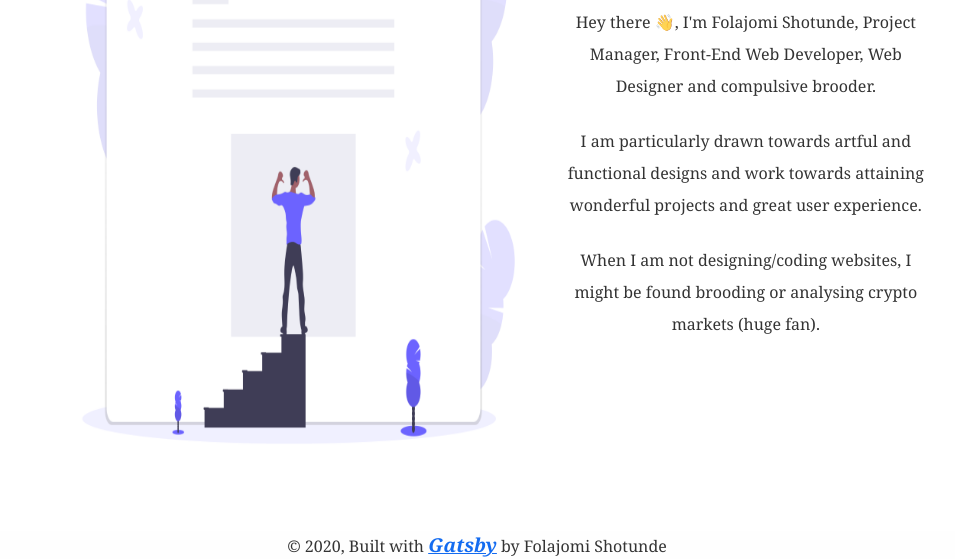
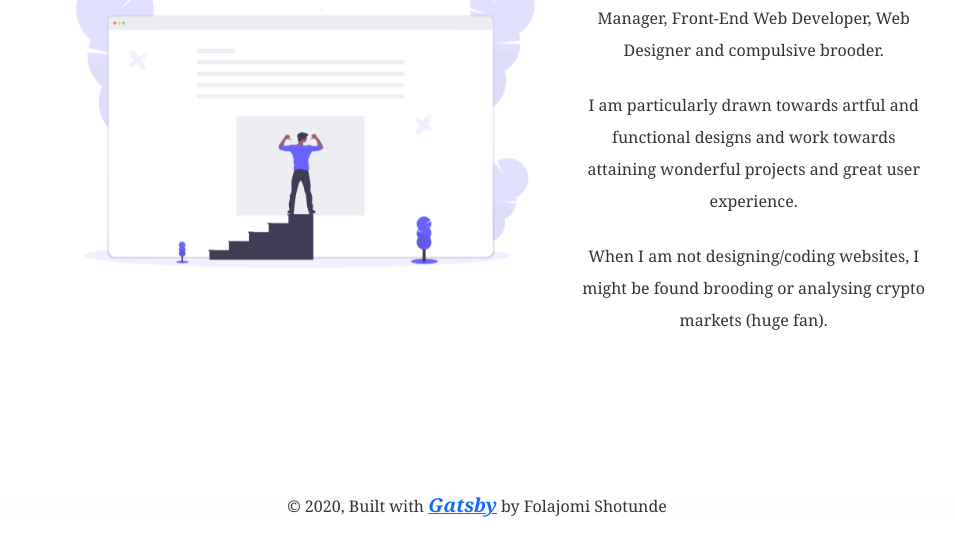
Before and after one commit to jormee/folajomi.dev, a Gatsby site: page /about in a window 1280 px wide. Shown: the part 319-878 px from the top of the page, without its empty margins (163-1118 px from the left). After the commit the page ends 838 px from the top, so only its background shows below. Built offline with nearby package versions, Linux system fonts and the light colour scheme; Gatsby itself is replaced by a stand-in of ours; what typography-theme-ocean-beach would draw is missing.

Commit message:
FIX: adjust section-header image sizing and alignment

```diff
--- a/src/styles/sharedComponents.scss
+++ b/src/styles/sharedComponents.scss
@@ -43,7 +43,10 @@ a{
 }
 
 .section-header {
-    height: 95vh;
+    height: 90vh;
+    display: flex;
+    flex-direction: column;
+    align-items: center;
     overflow: hidden;
 
     .section-img {
@@ -88,12 +91,10 @@ a{
         width: 80%;
 
         .section-header {
-            display: flex;
-            justify-content: space-between;
-            height: 95vh;
+            flex-direction: row;
 
             .section-img {
-                width: 60%;
+                height: 50%;
                 animation: horizontal-slide 2s ease forwards,
                                   fade 2s  ease forwards;
             }
```
